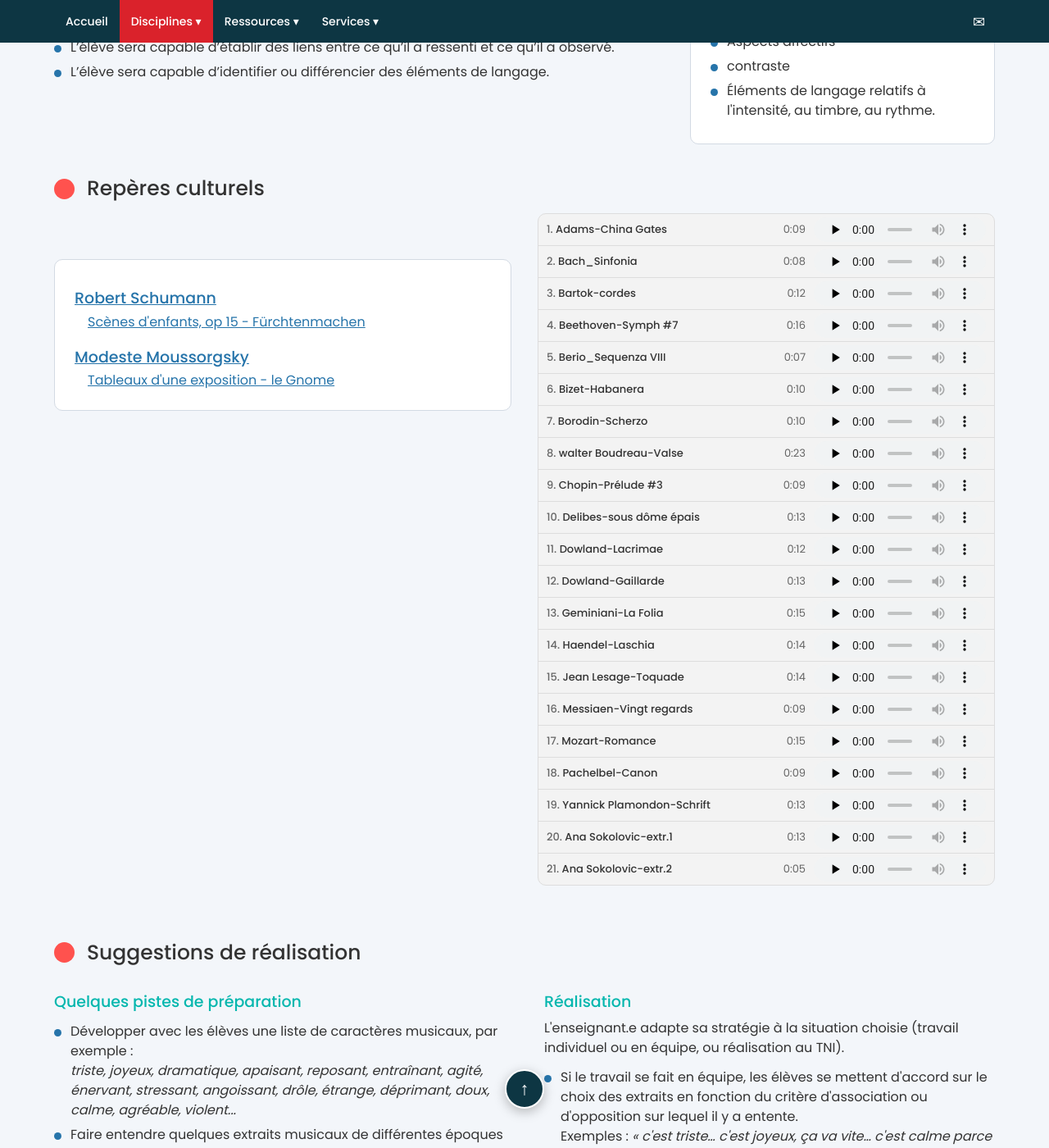
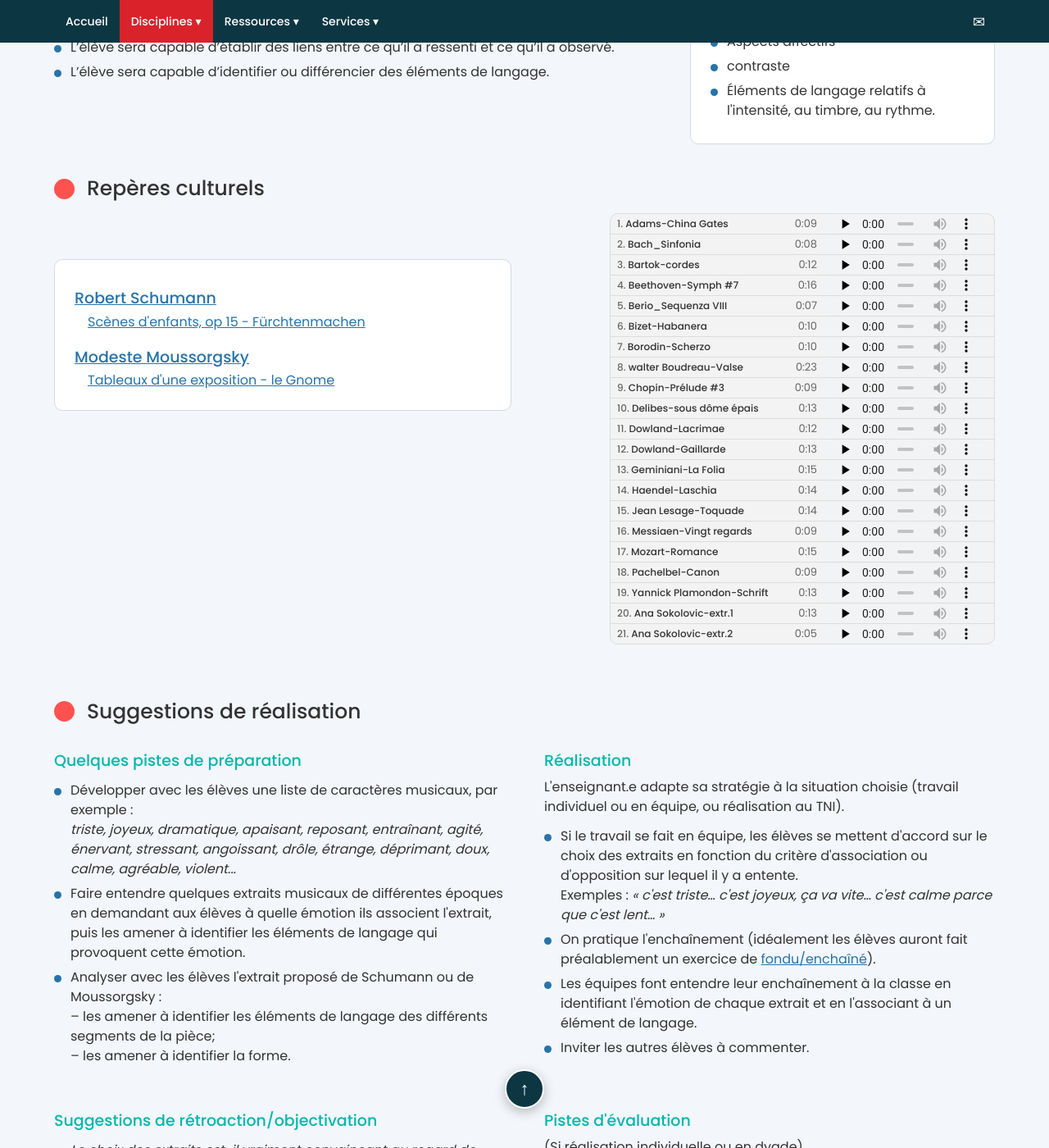
Before and after one commit to yves-fonofone/site-fonofone-revision, a Jekyll site: the page built from _activites/caractere.md, in a window 1280 px wide and 1400 px high, scrolled down 1189 px. Shown: the whole window at 82% size. Built offline with Jekyll 4.4.1, drawn with Linux system fonts in a browser that asks for light colours.

Commit message:
Caractère 1 : bloc des extraits audio plus compact
Co-Authored-By: Claude Opus 5.5 <noreply@anthropic.com>

```diff
--- a/_activites/caractere.md
+++ b/_activites/caractere.md
@@ -89,7 +89,7 @@ etiquette: Musique-en ligne
     <p><a href="https://www.youtube.com/watch?v=WzYRzv8V1Fk" target="_blank" rel="noopener">Tableaux d'une exposition - le Gnome</a></p>
   </div>
   <div class="rangee__liste">
-<ol class="playlist">
+<ol class="playlist playlist--compacte">
   <li><span class="playlist__titre">Adams-China Gates</span> <span class="playlist__duree">0:09</span>
     <audio controls preload="none" src="../audio/activites/caractere/556.mp3"></audio></li>
   <li><span class="playlist__titre">Bach_Sinfonia</span> <span class="playlist__duree">0:08</span>
--- a/style.css
+++ b/style.css
@@ -745,3 +745,7 @@ li.extrait p { margin: 0; }
 @media (max-width: 600px) { .fiche-bandeau h1.titre-petit { font-size: 28px; } }
 /* Bandeau uni « fond-bleu » : remplacé par la couleur du cadre de titre */
 .fiche-bandeau[style*="fond-bleu"] { background-image: none !important; }
+/* Liste d'extraits audio compacte (champ de classe playlist--compacte, ex. Caractère 1) */
+.fiche--fonofone .playlist--compacte { max-width: 470px; margin-left: auto; }
+.fiche--fonofone .playlist--compacte li { grid-template-columns: 1fr auto 200px; padding: 0 8px; gap: 8px; font-size: 12px; line-height: 1.2; }
+.prose .fiche--fonofone .playlist--compacte audio, .fiche--fonofone .playlist--compacte audio { width: 200px; height: 24px; }
```
